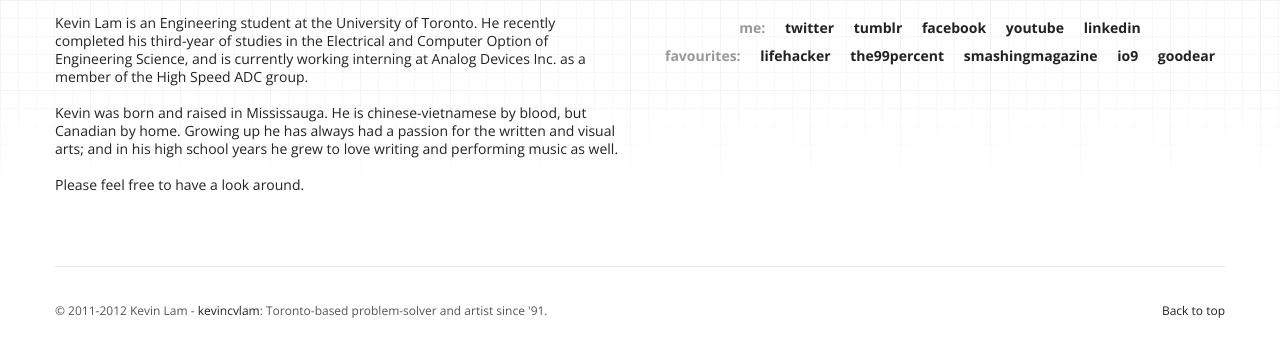
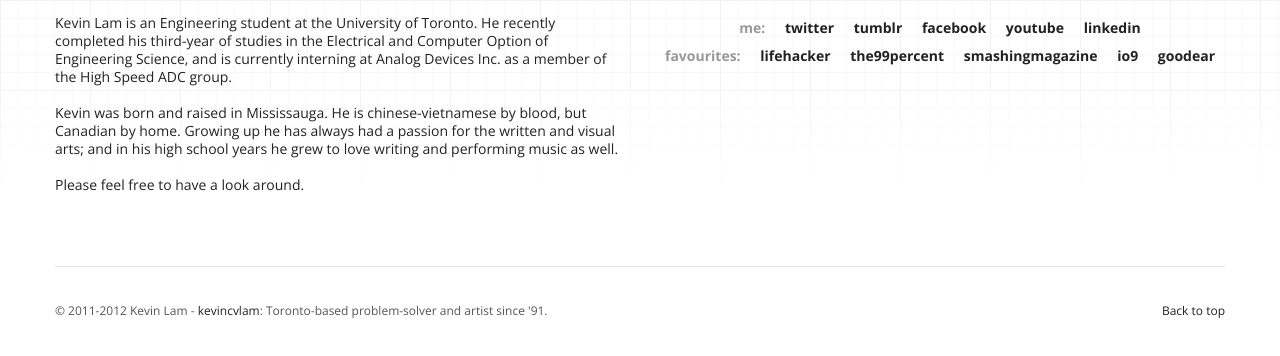
Before and after one commit to kevincvlam/old_kevincvlam.github.com, a plain HTML site: page about/index.html in a window 1280 px wide. Shown: the part 166-522 px from the top of the page. Drawn offline with nearby package versions, Linux system fonts and the light colour scheme.

Commit message:
More typos

```diff
--- a/about/index.html
+++ b/about/index.html
@@ -72,7 +72,7 @@
 	<div class="span6 ">
 		<h1>Hello World.</h1>
 
-		Kevin Lam is an Engineering student at the University of Toronto. He recently completed his third-year of studies in the Electrical and Computer Option of Engineering Science, and is currently working interning at Analog Devices Inc. as a member of the High Speed ADC group.</br>
+		Kevin Lam is an Engineering student at the University of Toronto. He recently completed his third-year of studies in the Electrical and Computer Option of Engineering Science, and is currently interning at Analog Devices Inc. as a member of the High Speed ADC group.</br>
 		<br>
 		Kevin was born and raised in Mississauga. He is chinese-vietnamese by blood, but Canadian by home. Growing up he has always had a passion for the written and visual arts; and in his high school years he grew to love writing and performing music as well.
 		</br>
```
